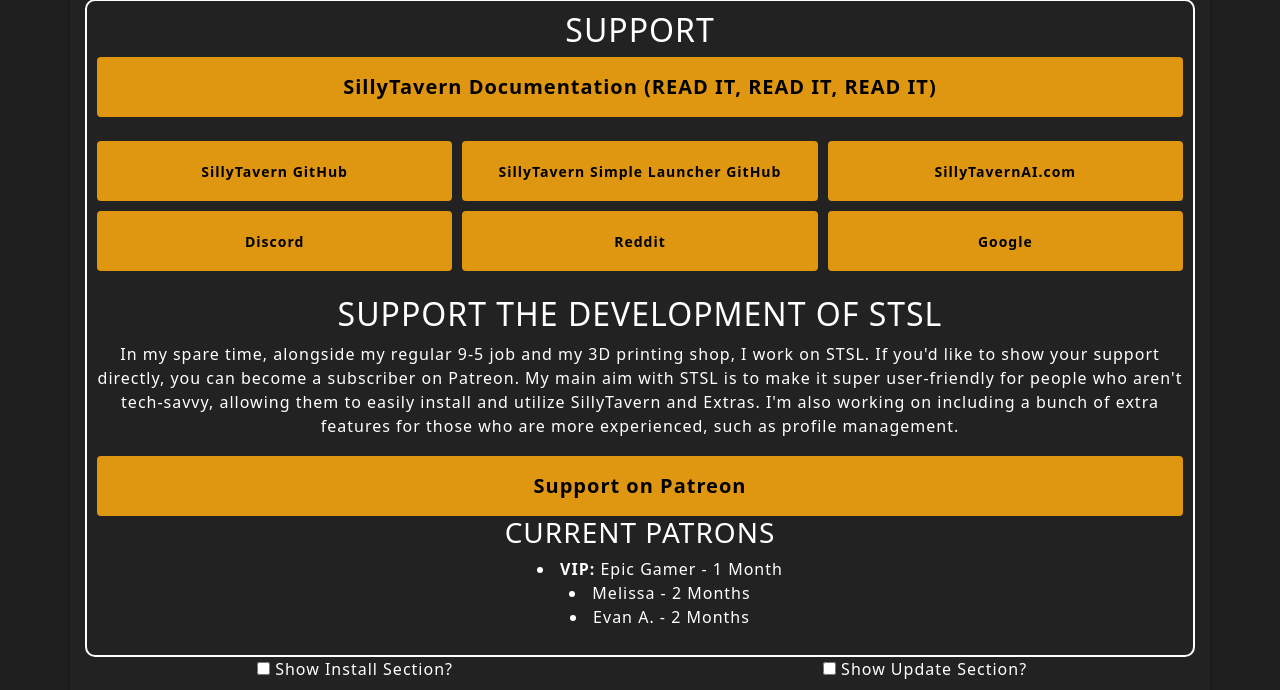
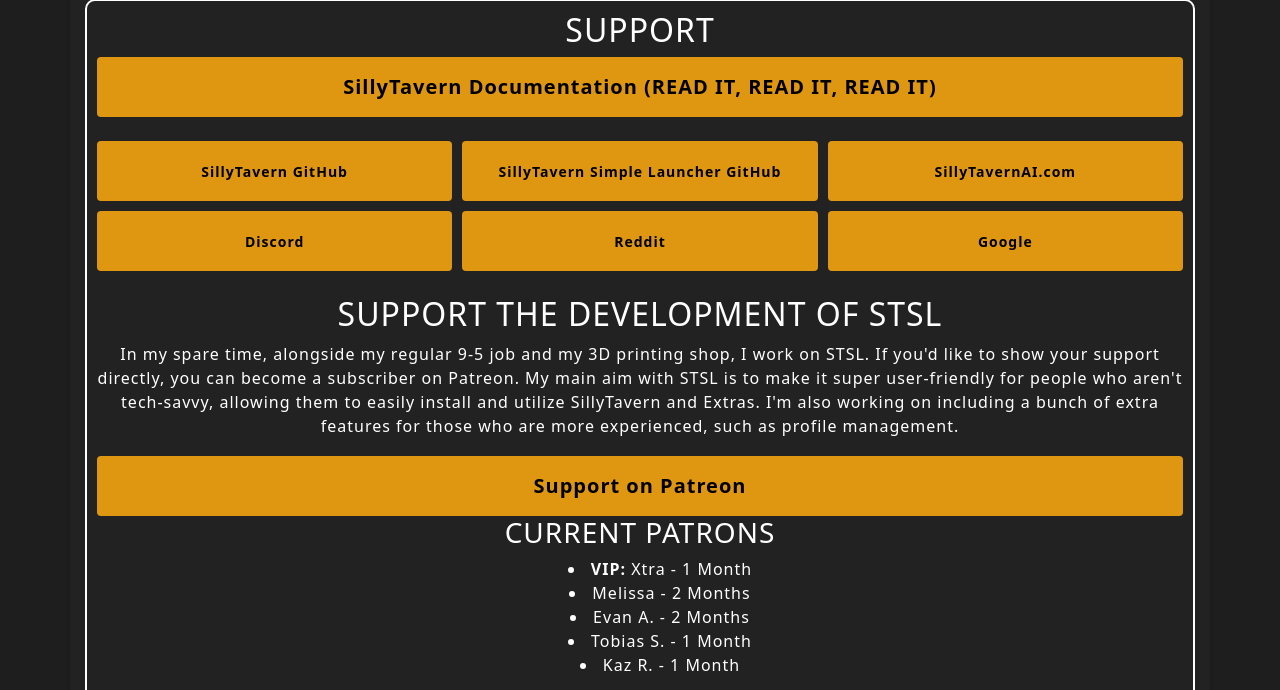
Before and after one commit to BlueprintCoding/SillyTavernSimpleLauncher, a Flask app: template templates/index.html in a window 1280 px wide, after a click on "Support". Shown: the part 155-845 px from the top of the page. Run offline with Flask 3, Linux system fonts and the light colour scheme; the template is opened without the code that fills it, so the values that code supplies are empty; some libraries are stand-ins or nearby versions.

Commit message:
Updated Patrons

```diff
--- a/templates/index.html
+++ b/templates/index.html
@@ -151,9 +151,11 @@
             <div class="sub-title"><h3>Current Patrons</h3></div>
             <div class="patron-list">
                 <ul>
-                    <li><b>VIP:</b> Epic Gamer - 1 Month</li>
+                    <li><b>VIP:</b> Xtra - 1 Month</li>
                     <li>Melissa - 2 Months</li>
                     <li>Evan A. - 2 Months</li>
+                    <li>Tobias S. - 1 Month</li>
+                    <li>Kaz R. - 1 Month</li>
                 </ul>
             </div>
         </div>
```
